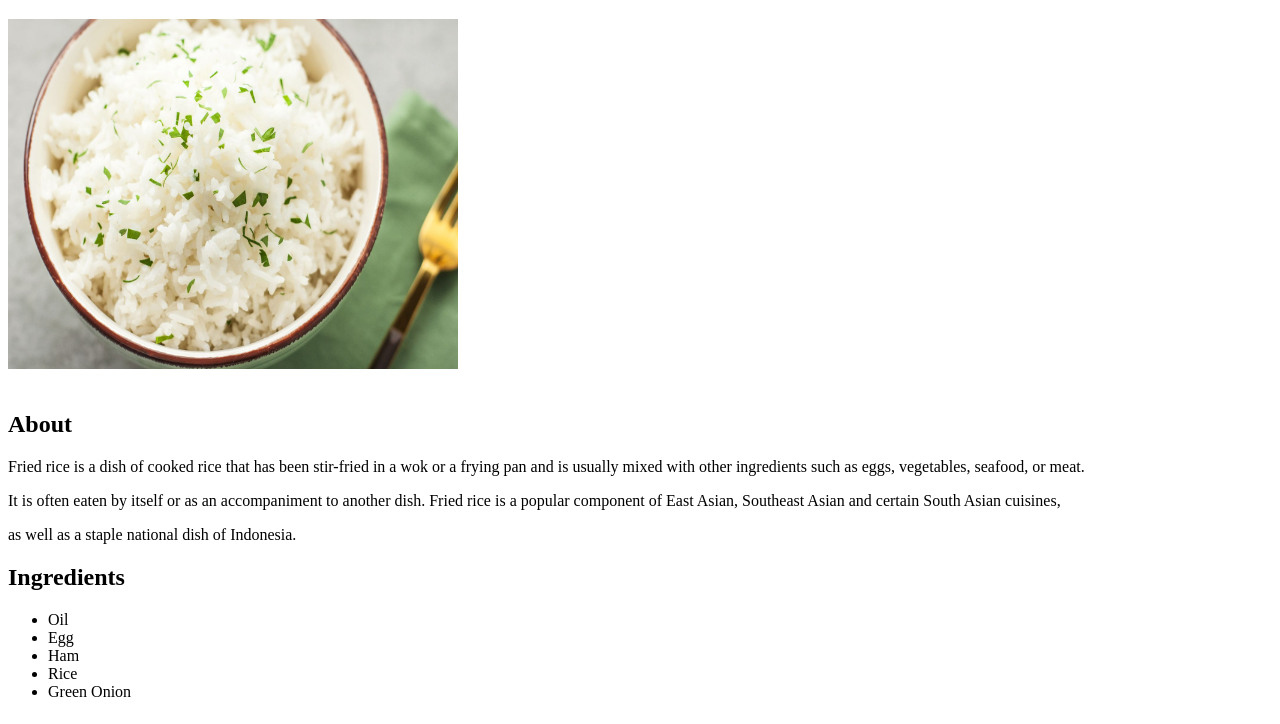
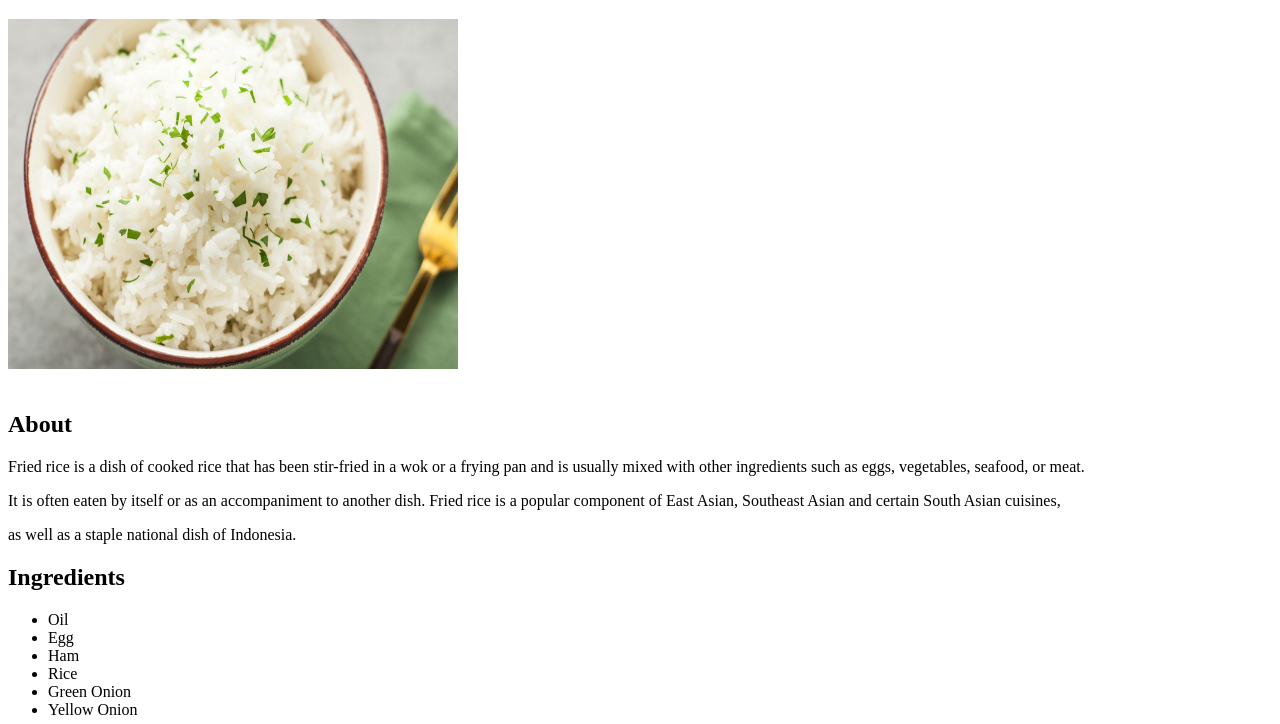
Before and after one commit to JavaShrekUser/Recipes, a plain HTML site: page RecipesHtml/Fired-Rice.html in a window 1280 px wide. Shown: the part 61-785 px from the top of the page. Drawn offline with Linux system fonts and the light colour scheme.

Commit message:
test change

```diff
--- a/RecipesHtml/Fired-Rice.html
+++ b/RecipesHtml/Fired-Rice.html
@@ -23,6 +23,7 @@
             <li>Ham</li>
             <li>Rice</li>
             <li>Green Onion</li>
+            <li>Yellow Onion</li>
         </ul>
 
         <h2>Steps</h2>
```
